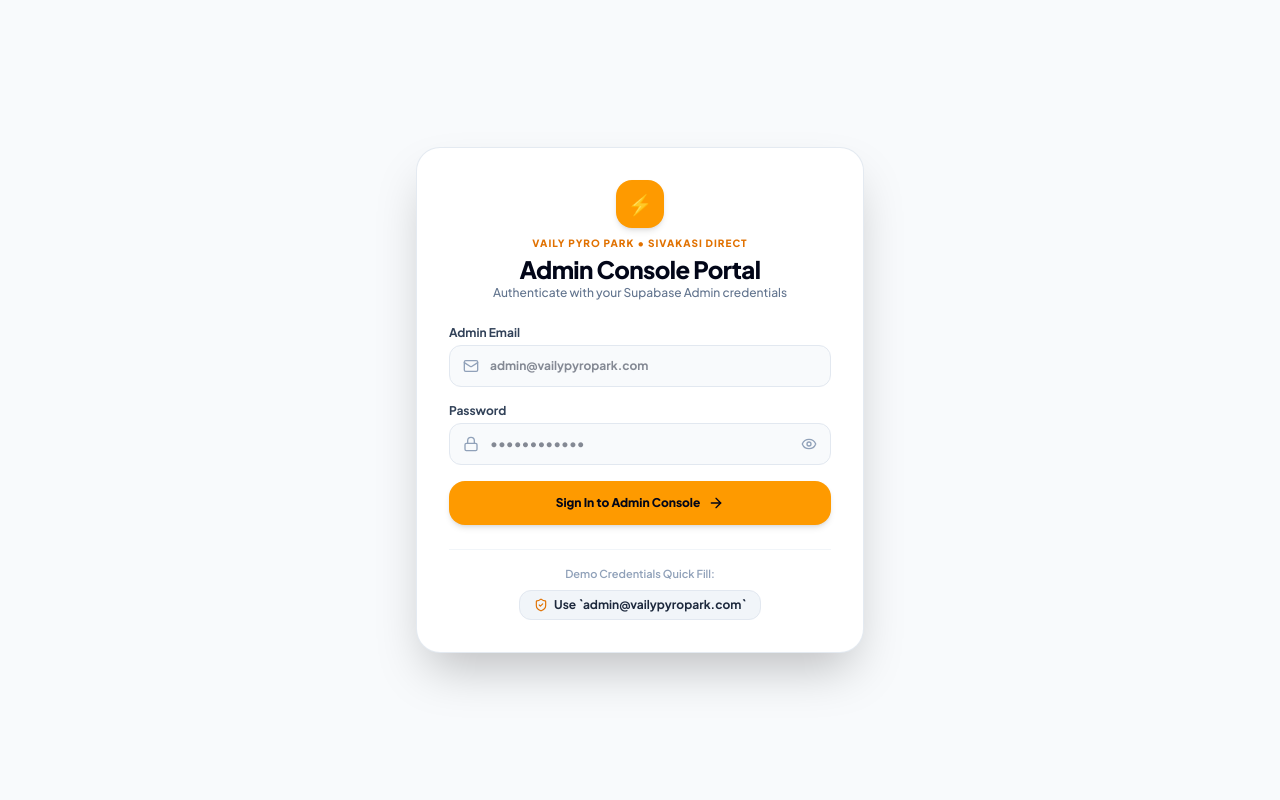
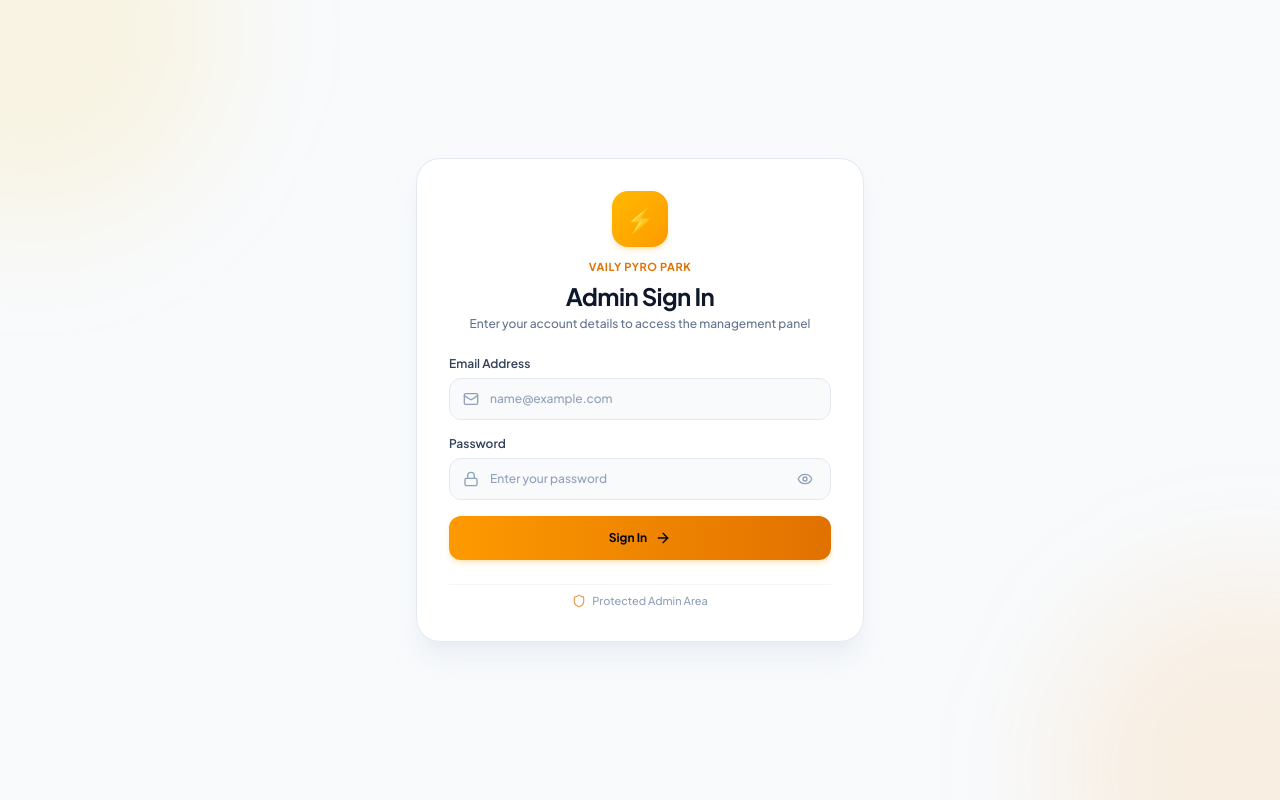
Before and after one commit to smithlivingstonofficial/Vaily-Pyro-Park, a Next.js app: page /admin/login in a window 1280 px wide. Built offline with nearby package versions, Linux system fonts and the light colour scheme.

Commit message:
refactor(admin): redesign admin login page to professional light theme and remove dummy data

```diff
--- a/src/app/(admin)/admin/layout.tsx
+++ b/src/app/(admin)/admin/layout.tsx
@@ -59,10 +59,10 @@ export default function AdminLayout({ children }: { children: React.ReactNode })
 
   if (loading) {
     return (
-      <div className="min-h-screen bg-slate-50 flex items-center justify-center p-4 font-sans">
-        <div className="flex items-center gap-3 bg-white p-5 rounded-3xl border border-slate-200 shadow-md text-xs font-black text-slate-800">
+      <div className="min-h-screen bg-slate-50 flex items-center justify-center p-4 font-sans text-slate-800">
+        <div className="flex items-center gap-3 bg-white p-5 rounded-3xl border border-slate-200 shadow-md text-xs font-semibold text-slate-800">
           <div className="w-5 h-5 border-2 border-amber-500 border-t-transparent rounded-full animate-spin" />
-          <span>Verifying Supabase Admin Session...</span>
+          <span>Loading...</span>
         </div>
       </div>
     );
--- a/src/app/(admin)/admin/login/page.tsx
+++ b/src/app/(admin)/admin/login/page.tsx
@@ -2,7 +2,7 @@
 
 import React, { useState } from 'react';
 import { useRouter } from 'next/navigation';
-import { ShieldCheck, Lock, Mail, Eye, EyeOff, Sparkles, ArrowRight, CheckCircle2, AlertCircle } from 'lucide-react';
+import { Shield, Lock, Mail, Eye, EyeOff, ArrowRight, AlertCircle, CheckCircle2, Loader2 } from 'lucide-react';
 import { AuthService } from '@/lib/services/auth.service';
 
 export default function AdminLoginPage() {
@@ -16,8 +16,10 @@ export default function AdminLoginPage() {
 
   const handleLogin = async (e: React.FormEvent) => {
     e.preventDefault();
-    if (!email || !password) {
-      setErrorMsg('Please enter both email and password.');
+    const cleanEmail = email.trim();
+
+    if (!cleanEmail || !password) {
+      setErrorMsg('Please enter your email and password.');
       return;
     }
 
@@ -26,95 +28,107 @@ export default function AdminLoginPage() {
     setSuccessMsg('');
 
     try {
-      await AuthService.loginAdmin(email.trim(), password);
-      setSuccessMsg('✓ Authenticated successfully! Redirecting to Admin Console...');
+      await AuthService.loginAdmin(cleanEmail, password);
+      setSuccessMsg('Welcome back! Opening dashboard...');
       setTimeout(() => {
         router.push('/admin');
       }, 800);
     } catch (err: any) {
       console.error('Login error:', err);
-      setErrorMsg(err.message || 'Authentication failed. Please check credentials.');
+      const rawMsg = err?.message || '';
+      if (rawMsg.includes('Invalid login credentials') || rawMsg.includes('User not found')) {
+        setErrorMsg('Incorrect email or password. Please try again.');
+      } else {
+        setErrorMsg('Unable to sign in. Please check your credentials and try again.');
+      }
     } finally {
       setLoading(false);
     }
   };
 
-  const handleDemoFill = () => {
-    setEmail('admin@vailypyropark.com');
-    setPassword('admin123456');
-    setErrorMsg('');
-  };
+  return (
+    <div className="min-h-screen bg-slate-50 flex flex-col items-center justify-center p-4 relative overflow-hidden font-sans selection:bg-amber-500 selection:text-slate-950">
+      {/* Background Decorative Ambient Lights */}
+      <div className="absolute -top-40 -left-40 w-96 h-96 bg-amber-400/10 rounded-full blur-3xl pointer-events-none" />
+      <div className="absolute -bottom-40 -right-40 w-96 h-96 bg-orange-400/10 rounded-full blur-3xl pointer-events-none" />
 
-  return (
-    <div className="min-h-screen bg-slate-50 flex items-center justify-center p-4 font-sans">
-      <div className="w-full max-w-md bg-white rounded-3xl p-6 sm:p-8 border border-slate-200/90 shadow-2xl space-y-6 animate-in zoom-in-98 duration-200">
+      <div className="w-full max-w-md relative z-10">
+        {/* Main Card */}
+        <div className="bg-white/95 backdrop-blur-xl border border-slate-200/90 rounded-3xl p-6 sm:p-8 shadow-xl shadow-slate-200/50 space-y-6">
 
-        {/* Brand Header */}
-        <div className="text-center space-y-2">
-          <div className="w-12 h-12 rounded-2xl bg-amber-500 text-slate-950 font-black text-xl flex items-center justify-center mx-auto shadow-md">
+          {/* Brand & Header */}
+          <div className="text-center space-y-3">
+            <div className="w-14 h-14 rounded-2xl bg-gradient-to-br from-amber-400 to-amber-500 text-slate-950 flex items-center justify-center mx-auto shadow-md shadow-amber-500/20 font-black text-2xl">
               ⚡
             </div>
-          <div>
-            <span className="text-[10px] font-black text-amber-600 uppercase tracking-widest block">
-              VAILY PYRO PARK • SIVAKASI DIRECT
+            <div className="space-y-1">
+              <span className="text-[11px] font-bold text-amber-600 tracking-wider uppercase block">
+                Vaily Pyro Park
               </span>
-            <h1 className="text-xl sm:text-2xl font-black text-slate-950 tracking-tight mt-0.5">
-              Admin Console Portal
+              <h1 className="text-2xl font-bold text-slate-900 tracking-tight">
+                Admin Sign In
               </h1>
               <p className="text-xs text-slate-500 font-medium">
-              Authenticate with your Supabase Admin credentials
+                Enter your account details to access the management panel
               </p>
             </div>
           </div>
 
-        {/* Alerts */}
+          {/* Feedback Messages */}
           {errorMsg && (
-          <div className="p-3.5 bg-red-50 border border-red-200 text-red-800 rounded-2xl text-xs font-bold flex items-start gap-2 animate-in fade-in">
-            <AlertCircle className="w-4 h-4 text-red-600 shrink-0 mt-0.5" />
-            <span>{errorMsg}</span>
+            <div className="p-3.5 bg-red-50 border border-red-200/80 text-red-700 rounded-2xl text-xs font-medium flex items-start gap-2.5 animate-in fade-in duration-200">
+              <AlertCircle className="w-4 h-4 text-red-500 shrink-0 mt-0.5" />
+              <span className="leading-relaxed">{errorMsg}</span>
             </div>
           )}
 
           {successMsg && (
-          <div className="p-3.5 bg-emerald-50 border border-emerald-200 text-emerald-800 rounded-2xl text-xs font-bold flex items-start gap-2 animate-in fade-in">
+            <div className="p-3.5 bg-emerald-50 border border-emerald-200/80 text-emerald-700 rounded-2xl text-xs font-medium flex items-start gap-2.5 animate-in fade-in duration-200">
               <CheckCircle2 className="w-4 h-4 text-emerald-600 shrink-0 mt-0.5" />
-            <span>{successMsg}</span>
+              <span className="leading-relaxed">{successMsg}</span>
             </div>
           )}
 
-        {/* Login Form */}
+          {/* Sign In Form */}
           <form onSubmit={handleLogin} className="space-y-4">
             <div>
-            <label className="block text-xs font-bold text-slate-700 mb-1">Admin Email</label>
+              <label className="block text-xs font-semibold text-slate-700 mb-1.5">
+                Email Address
+              </label>
               <div className="relative">
                 <Mail className="w-4 h-4 absolute left-3.5 top-1/2 -translate-y-1/2 text-slate-400" />
                 <input
                   type="email"
                   required
+                  autoComplete="email"
                   value={email}
                   onChange={(e) => setEmail(e.target.value)}
-                placeholder="admin@vailypyropark.com"
-                className="w-full pl-10 pr-4 py-3 bg-slate-50 border border-slate-200 rounded-xl text-xs font-bold text-slate-900 outline-none focus:bg-white focus:border-amber-500 focus:ring-2 focus:ring-amber-500/20 transition-all"
+                  placeholder="name@example.com"
+                  className="w-full pl-10 pr-4 py-3 bg-slate-50 border border-slate-200 rounded-xl text-xs font-medium text-slate-900 placeholder-slate-400 outline-none focus:bg-white focus:border-amber-500 focus:ring-2 focus:ring-amber-500/20 transition-all"
                 />
               </div>
             </div>
 
             <div>
-            <label className="block text-xs font-bold text-slate-700 mb-1">Password</label>
+              <label className="block text-xs font-semibold text-slate-700 mb-1.5">
+                Password
+              </label>
               <div className="relative">
                 <Lock className="w-4 h-4 absolute left-3.5 top-1/2 -translate-y-1/2 text-slate-400" />
                 <input
                   type={showPassword ? 'text' : 'password'}
                   required
+                  autoComplete="current-password"
                   value={password}
                   onChange={(e) => setPassword(e.target.value)}
-                placeholder="••••••••••••"
-                className="w-full pl-10 pr-10 py-3 bg-slate-50 border border-slate-200 rounded-xl text-xs font-bold text-slate-900 outline-none focus:bg-white focus:border-amber-500 focus:ring-2 focus:ring-amber-500/20 transition-all"
+                  placeholder="Enter your password"
+                  className="w-full pl-10 pr-10 py-3 bg-slate-50 border border-slate-200 rounded-xl text-xs font-medium text-slate-900 placeholder-slate-400 outline-none focus:bg-white focus:border-amber-500 focus:ring-2 focus:ring-amber-500/20 transition-all"
                 />
                 <button
                   type="button"
                   onClick={() => setShowPassword(!showPassword)}
-                className="absolute right-3.5 top-1/2 -translate-y-1/2 text-slate-400 hover:text-slate-700"
+                  aria-label={showPassword ? 'Hide password' : 'Show password'}
+                  className="absolute right-3.5 top-1/2 -translate-y-1/2 text-slate-400 hover:text-slate-700 transition-colors p-1 cursor-pointer"
                 >
                   {showPassword ? <EyeOff className="w-4 h-4" /> : <Eye className="w-4 h-4" />}
                 </button>
@@ -124,32 +138,29 @@ export default function AdminLoginPage() {
             <button
               type="submit"
               disabled={loading}
-            className="w-full py-3.5 bg-amber-500 hover:bg-amber-400 text-slate-950 font-black rounded-2xl text-xs flex items-center justify-center gap-2 shadow-md transition-all active:scale-98 cursor-pointer disabled:opacity-50"
+              className="w-full py-3.5 bg-gradient-to-r from-amber-500 to-amber-600 hover:from-amber-400 hover:to-amber-500 text-slate-950 font-bold rounded-xl text-xs flex items-center justify-center gap-2 shadow-md shadow-amber-500/20 transition-all active:scale-[0.99] cursor-pointer disabled:opacity-50 disabled:cursor-not-allowed mt-2"
             >
               {loading ? (
-              <span>Authenticating with Supabase...</span>
+                <>
+                  <Loader2 className="w-4 h-4 animate-spin" />
+                  <span>Signing in...</span>
+                </>
               ) : (
                 <>
-                <span>Sign In to Admin Console</span>
+                  <span>Sign In</span>
                   <ArrowRight className="w-4 h-4" />
                 </>
               )}
             </button>
           </form>
 
-        {/* Demo Credentials Helper */}
-        <div className="pt-4 border-t border-slate-100 text-center space-y-2">
-          <span className="text-[11px] text-slate-400 font-semibold block">
-            Demo Credentials Quick Fill:
-          </span>
-          <button
-            type="button"
-            onClick={handleDemoFill}
-            className="px-3.5 py-1.5 bg-slate-100 hover:bg-slate-200 text-slate-800 font-bold rounded-xl text-xs inline-flex items-center gap-1.5 transition-colors cursor-pointer border border-slate-200"
-          >
-            <ShieldCheck className="w-3.5 h-3.5 text-amber-600" />
-            <span>Use `admin@vailypyropark.com`</span>
-          </button>
+          {/* Secure Footer Note */}
+          <div className="pt-2 border-t border-slate-100 text-center">
+            <p className="text-[11px] text-slate-400 font-medium flex items-center justify-center gap-1.5">
+              <Shield className="w-3.5 h-3.5 text-amber-600/70" />
+              <span>Protected Admin Area</span>
+            </p>
+          </div>
         </div>
       </div>
     </div>
```
Lines whose indentation alone changed are shown as unchanged.
